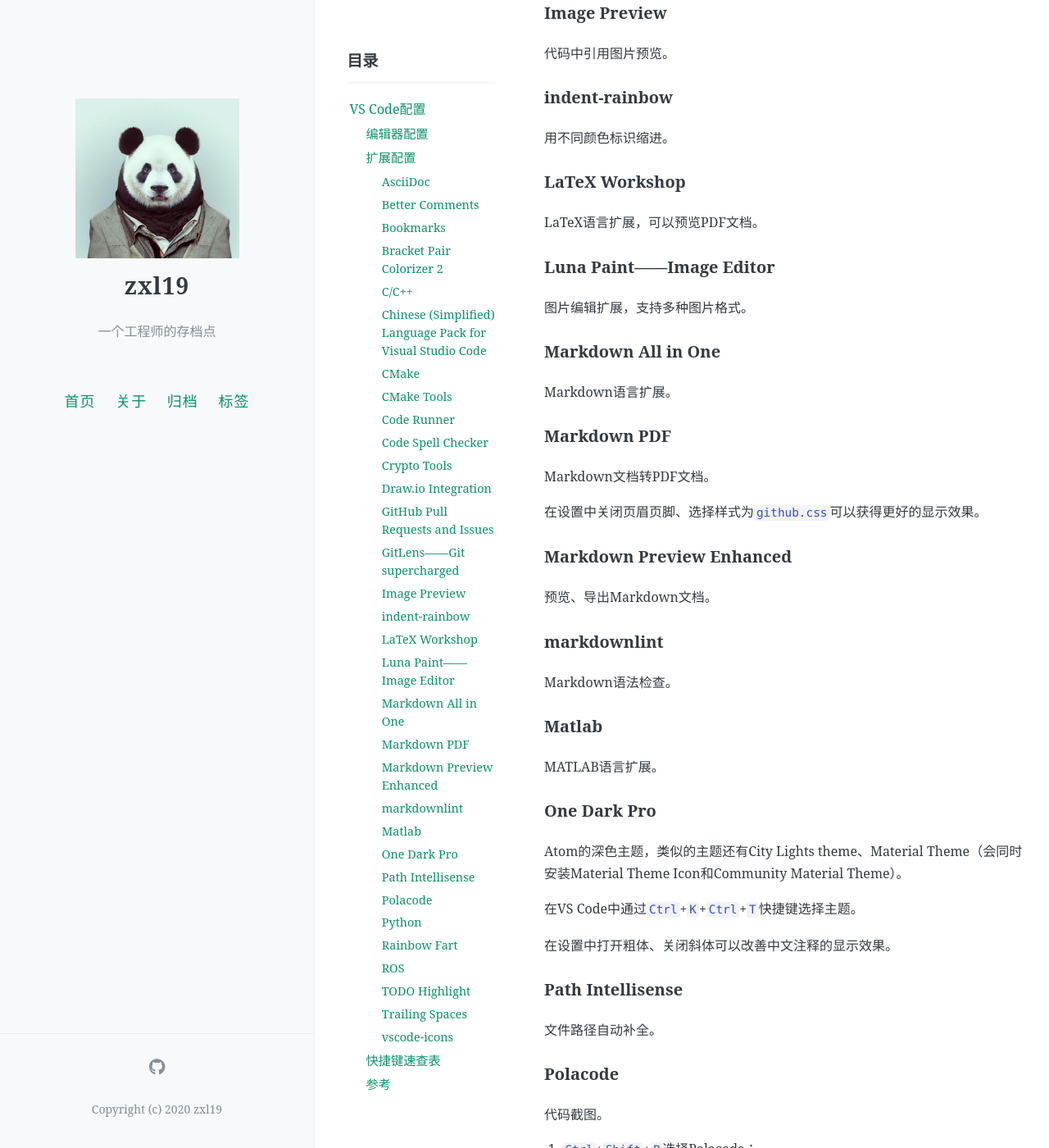
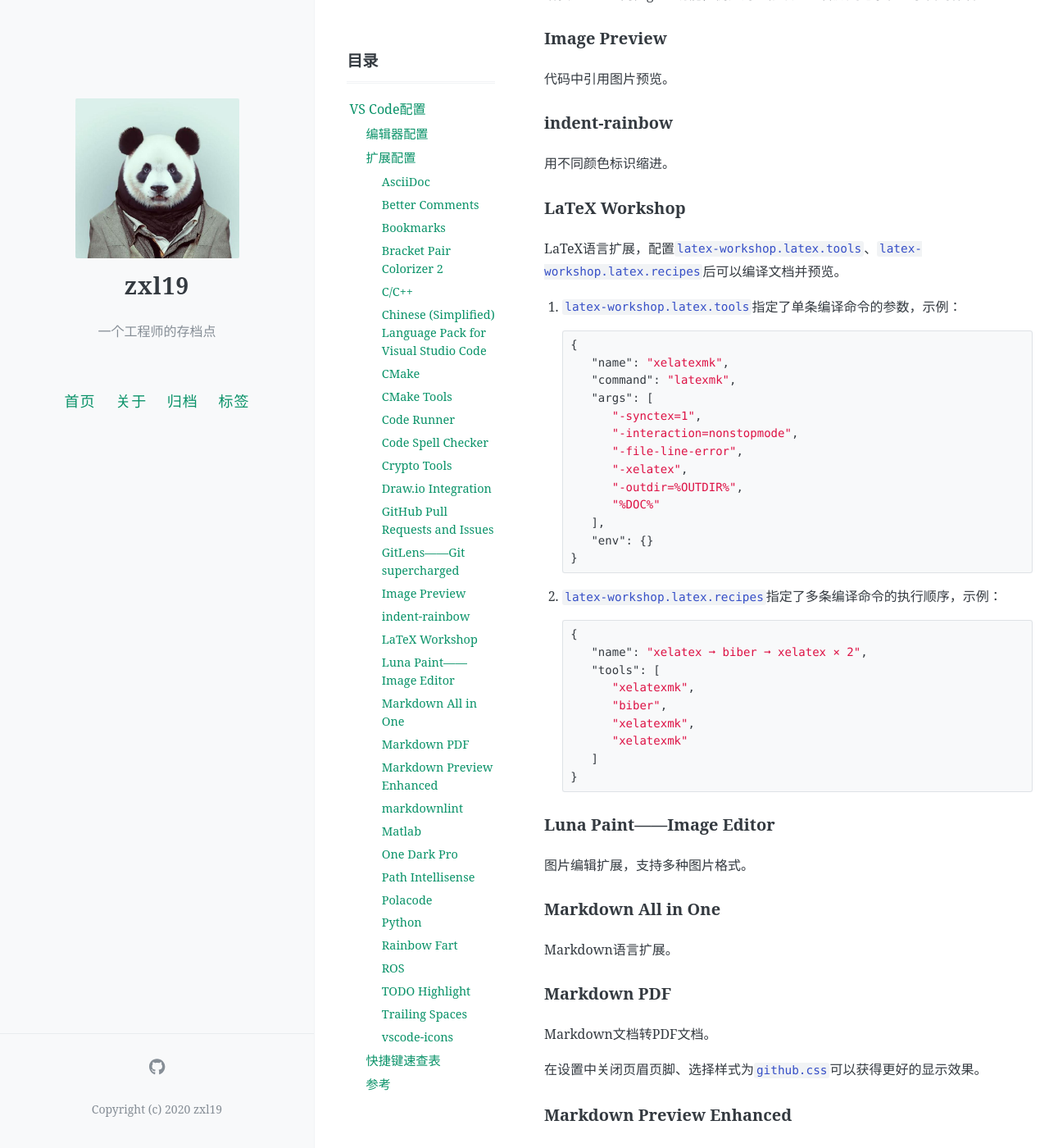
Before and after one commit to zxl19/zxl19.github.io, a Jekyll site: the page built from _posts/2020-06-03-vscode-setup.md, in a window 1280 px wide and 1400 px high, scrolled down 2522 px. Shown: the whole window at 82% size. Built offline with Jekyll 4.4.1, drawn with Linux system fonts in a browser that asks for light colours; comment, search, counter and statistics services are not loaded; some of the changed text lies outside the part shown.

Commit message:
Update 2020-06-03-vscode-setup.md

````diff
--- a/_posts/2020-06-03-vscode-setup.md
+++ b/_posts/2020-06-03-vscode-setup.md
@@ -15,8 +15,9 @@ pinned: false
 
 ## 编辑器配置
 
-1. 字体：使用等宽字体更加美观，特别是对于代码中空格的宽度和命令行中的命令显示，在Windows下使用默认设置即可，在Linux下可参考Windows使用`monospace`；
-2. 双击侧边栏和编辑区边界可以自动调整宽度；
+1. `Editor:Font Family`：设置字体，使用等宽字体更加美观，特别是对于代码中空格的宽度和命令行中的命令显示，在Windows下使用默认设置即可，在Linux下可参考Windows使用`monospace`；
+2. `Editor:Word Wrap`：设置超过窗口宽度后自动换行；
+3. 双击侧边栏和编辑区边界可以自动调整宽度；
 
 ## 扩展配置
 
@@ -110,7 +111,39 @@ CMake扩展。
 
 ### LaTeX Workshop
 
-LaTeX语言扩展，可以预览PDF文档。
+LaTeX语言扩展，配置`latex-workshop.latex.tools`、`latex-workshop.latex.recipes`后可以编译文档并预览。
+
+1. `latex-workshop.latex.tools`指定了单条编译命令的参数，示例：
+
+   ```json
+   {
+      "name": "xelatexmk",
+      "command": "latexmk",
+      "args": [
+         "-synctex=1",
+         "-interaction=nonstopmode",
+         "-file-line-error",
+         "-xelatex",
+         "-outdir=%OUTDIR%",
+         "%DOC%"
+      ],
+      "env": {}
+   }
+   ```
+
+2. `latex-workshop.latex.recipes`指定了多条编译命令的执行顺序，示例：
+
+   ```json
+   {
+      "name": "xelatex ➞ biber ➞ xelatex × 2",
+      "tools": [
+         "xelatexmk",
+         "biber",
+         "xelatexmk",
+         "xelatexmk"
+      ]
+   }
+   ```
 
 ### Luna Paint——Image Editor
 
````
